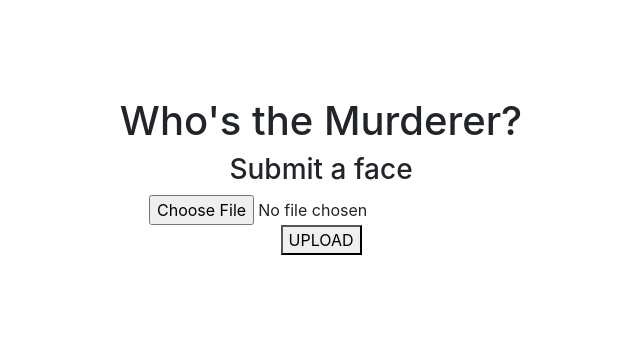
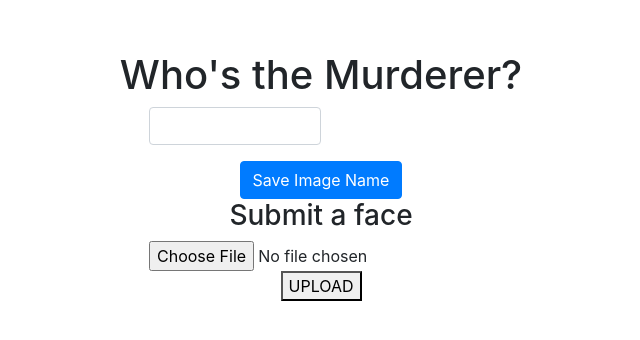
Before and after one commit to jingle1267/whos-the-murderer-frontend, a React (Create React App) app: page /upload-file in a window 1280 px wide. Shown: the part 224-564 px from the top of the page, without its empty margins (319-959 px from the left). Built offline with nearby package versions, Linux system fonts and the light colour scheme.

Commit message:
ImageName saved to backend

```diff
--- a/src/api/djangoAPI/ImageNamesAPI.js
+++ b/src/api/djangoAPI/ImageNamesAPI.js
@@ -8,7 +8,18 @@ const fetchImages = () => {
     .then((response) => response.json());
 }
 
+
+const addImage = (imageName) => {
+  return fetch('https://cors-anywhere.herokuapp.com/https://guess-the-murderer-backend.herokuapp.com/guess-who/images/', {
+    headers: {
+      'Content-Type': 'application/json'
+    },
+    method: 'POST',
+    body: JSON.stringify(imageName)
+  })
+}
+
 export default {
-  // fetchImagesByID: fetchImagesByID,
+  addImage: addImage,
   fetchImages: fetchImages
 }
--- a/src/components/FileUpload/FileUpload.js
+++ b/src/components/FileUpload/FileUpload.js
@@ -1,5 +1,6 @@
 import React, { Component } from 'react';
 import S3ImagesAPI from "../../api/S3ImagesAPI"
+import ImageNameForm from "../ImageNameForm/ImageNameForm"
 
 class FileUpload extends Component {
   constructor(props){
@@ -14,6 +15,7 @@ class FileUpload extends Component {
     this.setState({success: false, url : ""});
 
   }
+
 
   handleUpload_AWS_SDK = (ev) => {
     let file = this.uploadInput.files[0];
@@ -33,14 +35,7 @@ class FileUpload extends Component {
       console.log(data.Location);
       console.log(data.Key);
     })
-  // .then(response => {
-  //   // var returnData = response.data.data.returnData;
-  //   var url = response.location;
-  //   // var signedRequest = response.signedRequest;
-  //   console.log(response)
-  //   console.log(url)
     this.setState({
-      // url: url,
       success: true,
     })
   // })
@@ -52,13 +47,13 @@ class FileUpload extends Component {
     const SuccessMessage = () => (
       <div style={{padding:50}}>
         <h3 style={{color: 'green'}}>SUCCESSFULLY UPLOADED!</h3>
-        {/* <a href={this.state.url}>Access the file here</a> */}
         <br/>
       </div>
     )
-
     return (
       <div className="FileUpload">
+
+      <ImageNameForm />
         <center>
           <h3>Submit a face</h3>
           {this.state.success ? <SuccessMessage/> : null}
@@ -66,10 +61,6 @@ class FileUpload extends Component {
           <br/>
           <button onClick={this.handleUpload_AWS_SDK}>UPLOAD</button>
         </center>
-
-        <div>
-          {/* <img src={this.state.url} alt=""></img> */}
-        </div>
       </div>
 
     );
--- /dev/null
+++ b/src/components/ImageNameForm/ImageNameForm.js
@@ -0,0 +1,44 @@
+import React, { Component } from 'react';
+import { Form, Button } from 'react-bootstrap';
+import ImageNamesAPI from '../../api/djangoAPI/ImageNamesAPI';
+
+
+class ImageNameForm extends Component {
+
+  handleSaveImageName = (ev) => {
+    ev.preventDefault()
+    // const imageName = ev.target.elements[0].value
+
+    const imageName = {
+      image_name: ev.target.elements[0].value,
+    }
+
+    console.log(imageName)
+    ImageNamesAPI.addImage(imageName)
+      .then((response) => {
+      console.log(response)
+      })
+  }
+
+
+  render() {
+    return (
+      <div>
+        <Form  onSubmit={this.handleSaveImageName.bind(this)}>
+        <Form.Group>
+            {/* <Form.Label>How many faces?</Form.Label> */}
+            {/* <small> Enter a number</small> */}
+            <Form.Control style={{ width: "50%"}} />
+          </Form.Group>
+
+          <Button type="submit">
+            Save Image Name
+          </Button>
+        </Form>
+
+      </div>
+    );
+  }
+}
+
+export default ImageNameForm;
```
